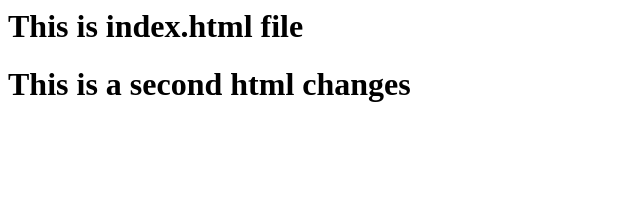
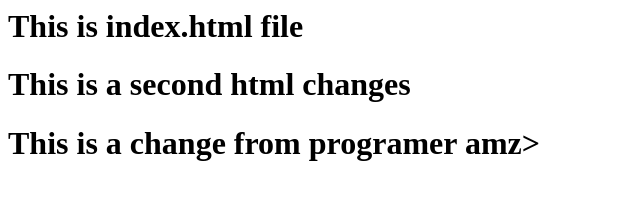
Before and after one commit to Roma123456789/1st-repository, a plain HTML site: page index.html in a window 1280 px wide. Shown: the whole page, without its empty margins (0-640 px from the left). Drawn offline with Linux system fonts and the light colour scheme.

Commit message:
another change

```diff
--- a/index.html
+++ b/index.html
@@ -1,2 +1,3 @@
 <h1> This is index.html file</h1>
 <h1>This is a second html changes</h1>
+<h1> This is a change from programer amz></h1>
```
